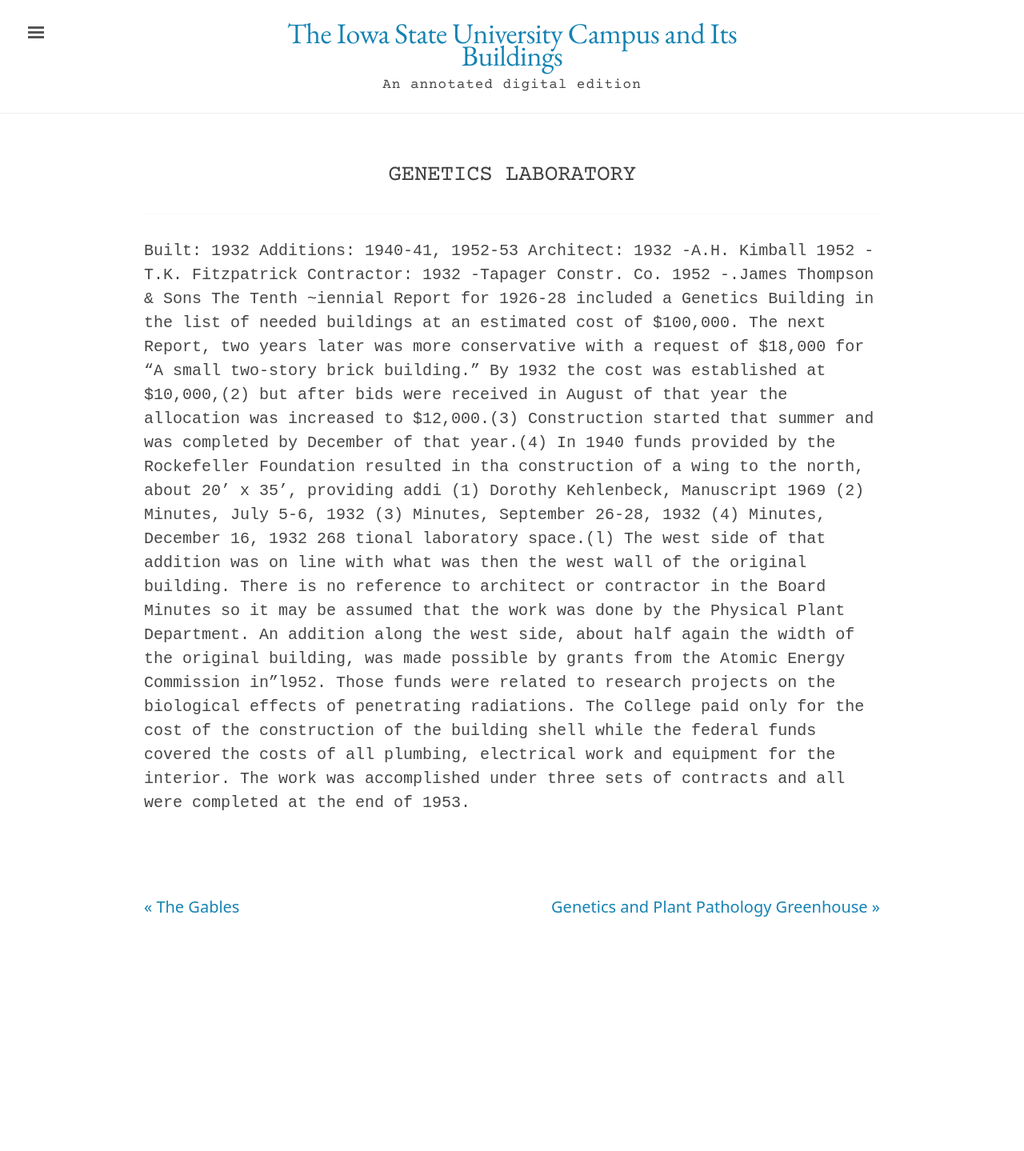
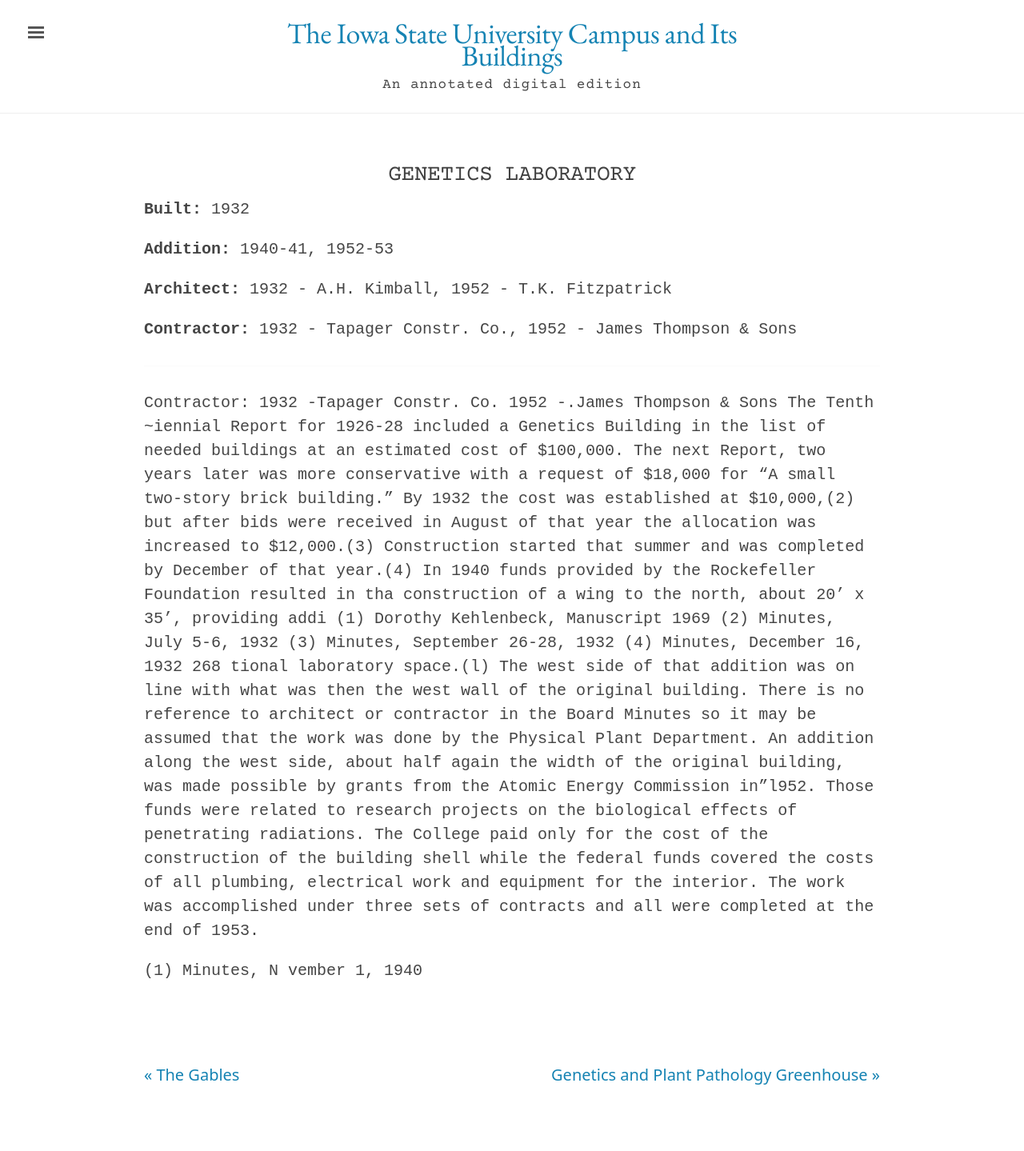
Before and after one commit to emanderson811/day-edition, a Jekyll site: the page built from _texts/buildings/087day-genetics-lab.md, in a window 1280 px wide. Shown: the whole page at 80% size. Built offline with Jekyll 4.4.1, drawn with Linux system fonts in a browser that asks for light colours; before the commit the page ends 1229 px from its top, so only the background shows below that.

Commit message:
Update 087day-genetics-lab.md

```diff
--- a/_texts/buildings/087day-genetics-lab.md
+++ b/_texts/buildings/087day-genetics-lab.md
@@ -2,10 +2,16 @@
 layout: building
 title: "Genetics Laboratory"
 alternative_name:
-built:
+built: 1932
 addition:
+  - "1940-41"
+  - "1952-53"
 architect:
+  - "1932 - A.H. Kimball"
+  - "1952 - T.K. Fitzpatrick"
 contractor:
+  - "1932 - Tapager Constr. Co."
+  - "1952 - James Thompson & Sons"
 razed:
 author:
 rights: Public Domain
@@ -14,7 +20,7 @@
 ---
 ---
 
-Built: 1932 Additions: 1940-41, 1952-53 Architect: 1932 -A.H. Kimball 1952 -T.K. Fitzpatrick Contractor: 1932 -Tapager Constr. Co. 1952 -.James Thompson & Sons
+ Contractor: 1932 -Tapager Constr. Co. 1952 -.James Thompson & Sons
 The Tenth ~iennial Report for 1926-28 included a Genetics Building in the list of needed buildings at an estimated cost of $100,000. The next Report, two years later was more conservative with a request of $18,000 for "A small two-story brick building." By 1932 the cost was established at $10,000,(2) but after bids were received in August of that year the allocation was increased to $12,000.(3) Construction started that summer and was completed by December of that year.(4)
 In 1940 funds provided by the Rockefeller Foundation resulted in tha construction of a wing to the north, about 20' x 35', providing addi
 (1) Dorothy Kehlenbeck, Manuscript 1969
@@ -24,3 +30,5 @@
 268
 tional laboratory space.(l) The west side of that addition was on line with what was then the west wall of the original building. There is no reference to architect or contractor in the Board Minutes so it may be assumed that the work was done by the Physical Plant Department.
 An addition along the west side, about half again the width of the original building, was made possible by grants from the Atomic Energy Commission in"l952. Those funds were related to research projects on the biological effects of penetrating radiations. The College paid only for the cost of the construction of the building shell while the federal funds covered the costs of all plumbing, electrical work and equipment for the interior. The work was accomplished under three sets of contracts and all were completed at the end of 1953.
+
+(1) Minutes, N vember 1, 1940
```
